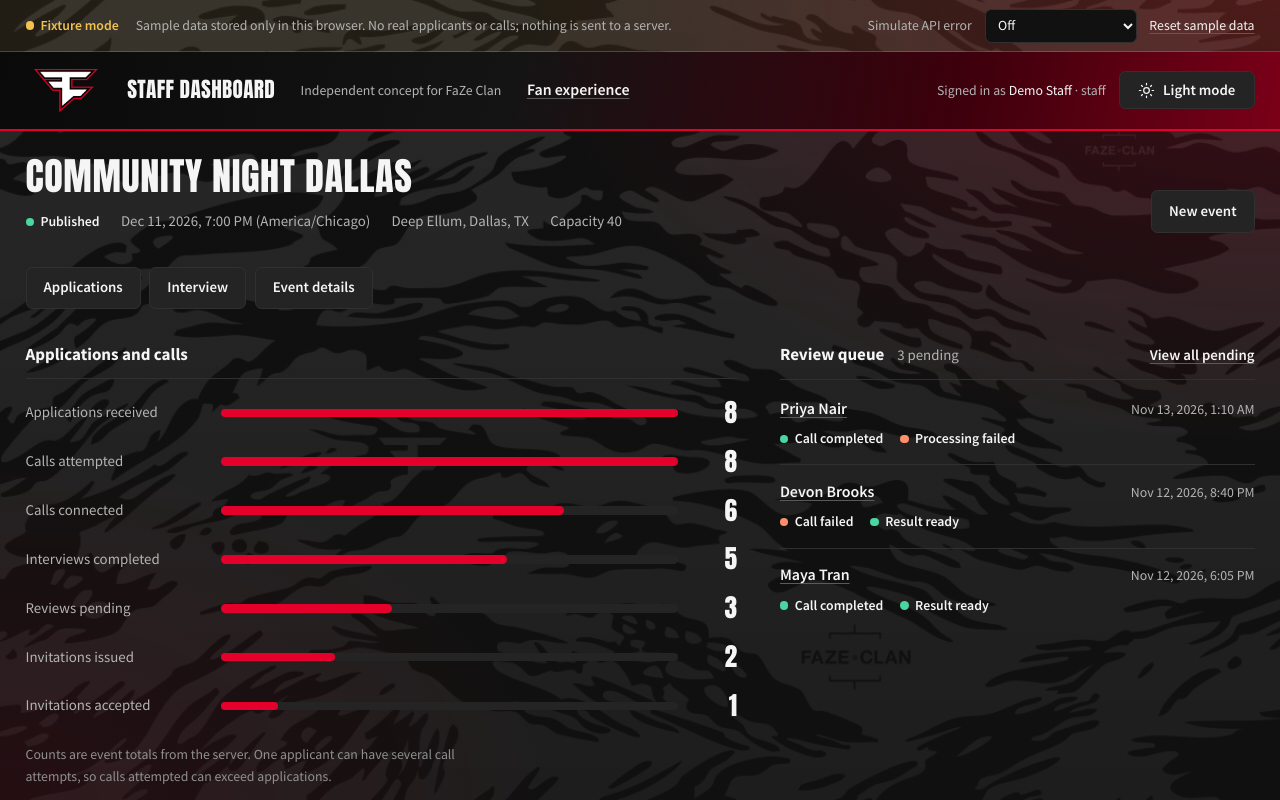
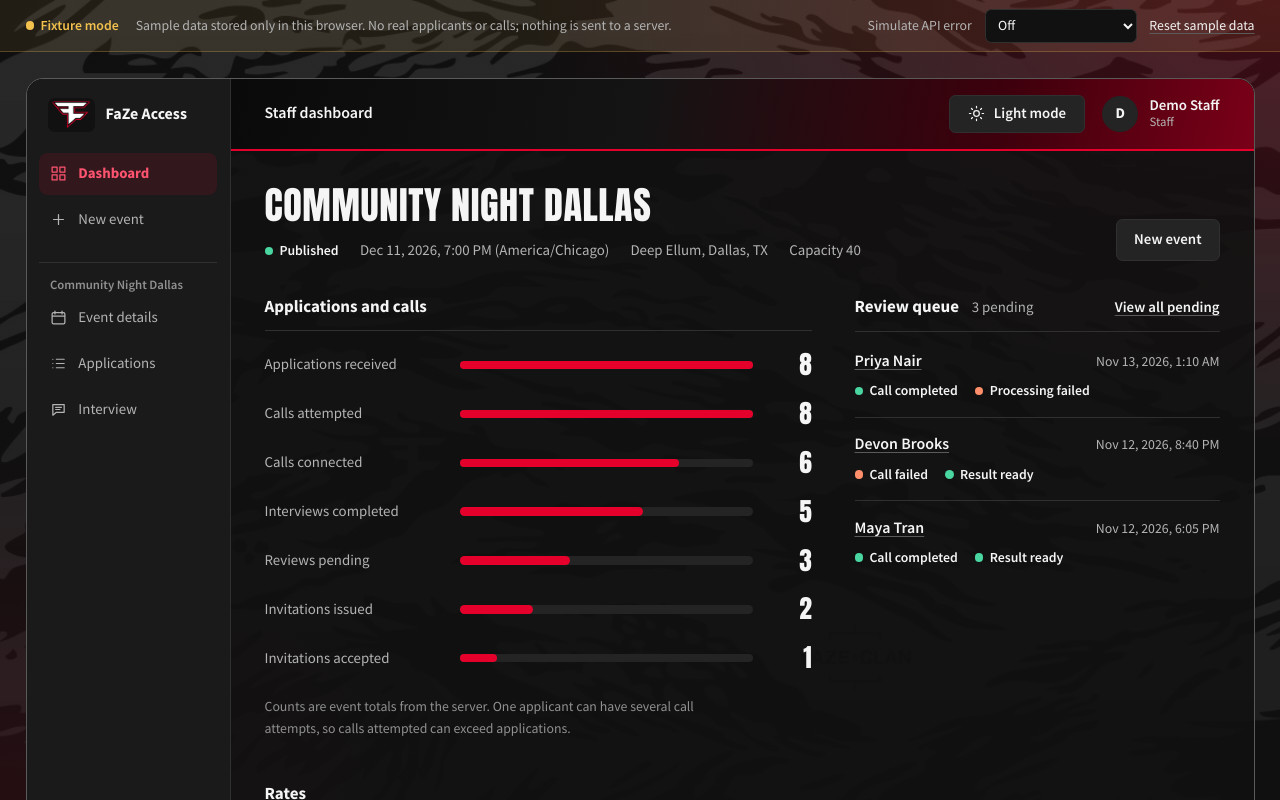
Before and after one commit to jasonpham2002/FazeClan-HackUTA26, a React (Vite) app in the folder web/: page /admin in a window 1280 px wide. Shown: the top 800 px of the page. Built offline with nearby package versions, Linux system fonts and the light colour scheme.

Commit message:
Share sidebar navigation across staff and fan pages

```diff
--- a/web/src/admin/AdminLayout.tsx
+++ b/web/src/admin/AdminLayout.tsx
@@ -1,8 +1,8 @@
 import { useQuery } from '@tanstack/react-query'
-import { Link, NavLink, Outlet } from 'react-router-dom'
-import { api, ApiError } from '../api'
-import fazeLogo from '../assets/brand/faze-logo-on-dark.png'
-import { ThemeToggle } from '../components/ui/ThemeToggle'
+import { Link, NavLink, Outlet, useMatch, useSearchParams } from 'react-router-dom'
+import { api, ApiError, dataSource } from '../api'
+import { AccessLayout } from '../components/ui/AccessLayout'
+import { Icon } from '../components/ui/Icon'
 import { EmptyState, ErrorState, linkClass, LoadingState } from '../components/ui/ui'
 
 /**
@@ -11,6 +11,18 @@ import { EmptyState, ErrorState, linkClass, LoadingState } from '../components/u
  */
 export function AdminLayout() {
   const me = useQuery({ queryKey: ['me'], queryFn: api.getMe })
+  const overview = useMatch('/admin')
+  const eventRoute = useMatch('/admin/events/:eventId/*')
+  const [params] = useSearchParams()
+  const events = useQuery({
+    queryKey: ['events'],
+    queryFn: api.listAdminEvents,
+    enabled: me.data?.role === 'staff' && Boolean(overview || eventRoute),
+  })
+  const selected = overview
+    ? events.data?.find(event => event.id === params.get('event')) ?? events.data?.[0]
+    : events.data?.find(event => event.id === eventRoute?.params.eventId)
+  const overviewLink = selected ? `/admin?event=${encodeURIComponent(selected.id)}` : '/admin'
 
   let body
   if (me.isPending) {
@@ -35,27 +47,46 @@ export function AdminLayout() {
   }
 
   return (
-    <>
-      <header className="staff-header border-b-2 border-accent">
-        <div className="mx-auto flex min-h-16 max-w-7xl flex-wrap items-center gap-x-6 gap-y-1 px-4 py-3 sm:px-6">
-          <NavLink to="/admin" end className="flex items-center gap-5">
-            {/* Toolkit logo for dark backgrounds, unmodified; brand minimum width is 40px. */}
-            <span className="faze-logo"><img src={fazeLogo} alt="FaZe Clan" width={60} height={40} className="h-10 w-auto" /></span>
-            <span className="title-display text-xl">Staff dashboard</span>
-          </NavLink>
-          <span className="text-[0.8125rem] text-muted">Independent concept for FaZe Clan</span>
-          <Link to="/" className={linkClass}>Fan experience</Link>
-          <div className="ml-auto flex flex-wrap items-center justify-end gap-3">
-            {me.data && (
-              <span className="text-[0.8125rem] text-muted">
-                Signed in as <span className="text-text">{me.data.displayName ?? me.data.email}</span> · {me.data.role}
-              </span>
+    <AccessLayout
+      home="/admin"
+      title="Staff dashboard"
+      sidebar={
+        <>
+          <nav aria-label="Staff navigation" className="access-nav">
+            <NavLink to={overviewLink} end><Icon name="dashboard" /> Dashboard</NavLink>
+            {me.data?.role === 'staff' && <NavLink to="/admin/events/new"><Icon name="plus" /> New event</NavLink>}
+          </nav>
+          {me.data?.role === 'staff' && selected && (
+            <div className="min-w-0 border-t border-border pt-3">
+              <p className="truncate px-2.5 pb-1 text-xs font-semibold text-subtle" title={selected.title}>{selected.title}</p>
+              <nav aria-label="Selected event navigation" className="access-nav">
+                <NavLink to={`/admin/events/${selected.id}`} end><Icon name="calendar" /> Event details</NavLink>
+                <NavLink to={`/admin/events/${selected.id}/applications`}><Icon name="list" /> Applications</NavLink>
+                <NavLink to={`/admin/events/${selected.id}/interview`}><Icon name="interview" /> Interview</NavLink>
+              </nav>
+            </div>
+          )}
+          <div className="access-sidebar-bottom">
+            {dataSource === 'fixtures' && (
+              <nav aria-label="Demo navigation" className="access-nav">
+                <Link to="/"><Icon name="arrowRight" /> Fan experience</Link>
+              </nav>
             )}
-            <ThemeToggle />
+            <p className="access-credit">Independent FaZe Clan concept</p>
+          </div>
+        </>
+      }
+      account={me.data && (
+        <div className="access-account">
+          <span aria-hidden="true" className="access-avatar">{(me.data.displayName ?? me.data.email).slice(0, 1).toUpperCase()}</span>
+          <div className="min-w-0">
+            <p className="break-words font-semibold">{me.data.displayName ?? me.data.email}</p>
+            <p className="text-xs text-muted capitalize">{me.data.role}</p>
           </div>
         </div>
-      </header>
-      <main className="mx-auto max-w-7xl px-4 pt-6 pb-16 sm:px-6">{body}</main>
-    </>
+      )}
+    >
+      {body}
+    </AccessLayout>
   )
 }
--- a/web/src/admin/pages/OverviewPage.tsx
+++ b/web/src/admin/pages/OverviewPage.tsx
@@ -77,18 +77,6 @@ export function OverviewPage() {
           </Link>
         </div>
       </div>
-
-      <nav aria-label="Event sections" className="flex flex-wrap gap-2">
-        <Link to={`/admin/events/${selected.id}/applications`} className={linkButtonClass}>
-          Applications
-        </Link>
-        <Link to={`/admin/events/${selected.id}/interview`} className={linkButtonClass}>
-          Interview
-        </Link>
-        <Link to={`/admin/events/${selected.id}`} className={linkButtonClass}>
-          Event details
-        </Link>
-      </nav>
 
       <EventOverview key={selected.id} event={selected} />
     </div>
--- /dev/null
+++ b/web/src/components/ui/AccessLayout.tsx
@@ -0,0 +1,48 @@
+import type { ReactNode } from 'react'
+import { Link } from 'react-router-dom'
+import logo from '../../assets/brand/faze-logo-on-dark.png'
+import { ThemeToggle } from './ThemeToggle'
+import './access-layout.css'
+
+type AccessLayoutProps = {
+  home: string
+  title: string
+  sidebar: ReactNode
+  account?: ReactNode
+  footer?: ReactNode
+  children: ReactNode
+}
+
+export function AccessLayout({ home, title, sidebar, account, footer, children }: AccessLayoutProps) {
+  return (
+    <div className="access-frame">
+      <a href="#access-main" className="sr-only focus:not-sr-only focus:absolute focus:z-50 focus:bg-surface focus:p-4">
+        Skip to content
+      </a>
+      <div className="access-shell">
+        <aside className="access-sidebar">
+          <Link to={home} className="access-brand">
+            <img src={logo} alt="" width={42} height={28} />
+            <span>FaZe Access</span>
+          </Link>
+          {sidebar}
+        </aside>
+        <div className="flex min-w-0 flex-col">
+          <header className="access-header access-toolbar">
+            <span className="font-semibold">{title}</span>
+            <div className="flex min-w-0 flex-wrap items-center gap-3 sm:gap-4">
+              <ThemeToggle />
+              {account}
+            </div>
+          </header>
+          <main id="access-main" tabIndex={-1} className="access-content flex-1">{children}</main>
+          {footer && (
+            <footer className="access-content flex flex-wrap items-center justify-between gap-x-6 gap-y-2 border-t border-border text-sm text-muted">
+              {footer}
+            </footer>
+          )}
+        </div>
+      </div>
+    </div>
+  )
+}
--- a/web/src/components/ui/Icon.tsx
+++ b/web/src/components/ui/Icon.tsx
@@ -10,6 +10,11 @@ const paths = {
   alert: 'M12 8v5m0 3.5v.01M10.3 3.9 2.6 17.2A2 2 0 0 0 4.3 20h15.4a2 2 0 0 0 1.7-2.8L13.7 3.9a2 2 0 0 0-3.4 0Z',
   info: 'M12 11v6m0-9.5v.01M21 12a9 9 0 1 1-18 0 9 9 0 0 1 18 0Z',
   chevronDown: 'm6 9 6 6 6-6',
+  dashboard: 'M3 3h7v7H3zm11 0h7v7h-7zM3 14h7v7H3zm11 0h7v7h-7z',
+  calendar: 'M5 5h14a2 2 0 0 1 2 2v12a2 2 0 0 1-2 2H5a2 2 0 0 1-2-2V7a2 2 0 0 1 2-2zm2-2v4m10-4v4M3 10h18',
+  list: 'M9 6h11M9 12h11M9 18h11M4 6h.01M4 12h.01M4 18h.01',
+  interview: 'M4 5h16v11H9l-5 4V5zm4 4h8m-8 3h6',
+  profile: 'M16 7a4 4 0 1 1-8 0 4 4 0 0 1 8 0ZM4 21v-2a5 5 0 0 1 5-5h6a5 5 0 0 1 5 5v2',
   sun: 'M16 12a4 4 0 1 1-8 0 4 4 0 0 1 8 0ZM12 2v2m0 16v2M2 12h2m16 0h2M4.9 4.9l1.4 1.4m11.4 11.4 1.4 1.4m0-14.2-1.4 1.4M6.3 17.7l-1.4 1.4',
   moon: 'M20.9 13.3A9 9 0 1 1 10.7 3.1a7.5 7.5 0 0 0 10.2 10.2Z',
 } as const
--- /dev/null
+++ b/web/src/components/ui/access-layout.css
@@ -0,0 +1,117 @@
+.access-frame {
+  min-height: 100vh;
+  padding: clamp(0.5rem, 2vw, 1.5rem);
+}
+
+.access-shell {
+  display: grid;
+  grid-template-columns: 12rem minmax(0, 1fr);
+  max-width: 100rem;
+  min-height: calc(100vh - 3rem);
+  margin-inline: auto;
+  overflow: clip;
+  border: 1px solid var(--color-border-strong);
+  border-radius: 1rem;
+  background: color-mix(in srgb, var(--color-bg) 85%, transparent);
+}
+
+.access-sidebar {
+  display: flex;
+  flex-direction: column;
+  gap: 1.25rem;
+  padding: 1.15rem 0.75rem;
+  border-inline-end: 1px solid var(--color-border);
+  background: var(--color-surface);
+}
+
+.access-brand,
+.access-nav a,
+.access-account {
+  display: flex;
+  align-items: center;
+  gap: 0.65rem;
+}
+
+.access-brand {
+  padding-inline: 0.5rem;
+  font-weight: 700;
+}
+
+.access-brand img {
+  width: 2.75rem;
+  height: auto;
+  padding: 0.2rem;
+  border-radius: 0.4rem;
+  background: #111111;
+}
+
+.access-nav {
+  display: flex;
+  flex-wrap: wrap;
+  gap: 0.25rem;
+}
+
+.access-nav a {
+  padding: 0.55rem 0.65rem;
+  border-radius: 0.5rem;
+  font-size: 0.875rem;
+  color: var(--color-muted);
+}
+
+.access-nav a:hover {
+  background: var(--color-surface-2);
+  color: var(--color-text);
+}
+
+.access-nav a[aria-current='page'] {
+  background: color-mix(in srgb, var(--color-accent) 12%, var(--color-surface));
+  color: var(--color-accent-text);
+  font-weight: 700;
+  text-decoration: none;
+}
+
+.access-sidebar-bottom {
+  margin-top: auto;
+}
+
+.access-credit {
+  padding-inline: 0.5rem;
+  color: var(--color-subtle);
+  font-size: 0.75rem;
+}
+
+.access-toolbar {
+  display: flex;
+  flex-wrap: wrap;
+  align-items: center;
+  justify-content: space-between;
+  gap: 0.75rem;
+  min-height: 4.25rem;
+  padding: 0.75rem clamp(0.8rem, 3vw, 2rem);
+  border-bottom: 2px solid var(--color-accent);
+}
+
+.access-avatar {
+  display: grid;
+  flex: none;
+  width: 2.125rem;
+  height: 2.125rem;
+  place-items: center;
+  border-radius: 50%;
+  background: var(--color-surface-2);
+  color: var(--color-text);
+  font-weight: 700;
+}
+
+.access-account { max-width: 18rem; font-size: 0.875rem; line-height: 1.25; }
+.access-content { padding: clamp(0.8rem, 3vw, 2rem); }
+
+@media (min-width: 48rem) {
+  .access-nav { flex-direction: column; }
+}
+
+@media (max-width: 47.99rem) {
+  .access-shell { grid-template-columns: minmax(0, 1fr); }
+  .access-sidebar { gap: 0.6rem; border-inline-end: 0; border-bottom: 1px solid var(--color-border); }
+  .access-credit { display: none; }
+}
--- a/web/src/fan/FanPages.tsx
+++ b/web/src/fan/FanPages.tsx
@@ -3,9 +3,9 @@ import { useState } from 'react'
 import { Link, NavLink, Outlet, useNavigate, useParams } from 'react-router-dom'
 import { api, ApiError, dataSource } from '../api'
 import type { FixtureFanInput } from '../api/types'
-import logo from '../assets/brand/faze-logo-on-dark.png'
+import { AccessLayout } from '../components/ui/AccessLayout'
+import { Icon } from '../components/ui/Icon'
 import { ApplicationStatusBadge, CallStatusBadge } from '../components/ui/StatusBadge'
-import { ThemeToggle } from '../components/ui/ThemeToggle'
 import { Button, Card, EmptyState, ErrorState, Field, inputClass, linkButtonClass, LoadingState, Notice } from '../components/ui/ui'
 import { formatDateTime } from '../lib/format'
 import { canRequestCall, eventUnavailable, fanStatusText, normalizePhone } from './logic'
@@ -24,20 +24,31 @@ function LoadError({ error, retry }: { error: unknown; retry: () => unknown }) {
 }
 
 export function FanLayout() {
-  const me = useQuery(meOptions)
-  return <>
-    <a href="#fan-main" className="sr-only focus:not-sr-only focus:absolute focus:z-50 focus:bg-surface focus:p-4">Skip to content</a>
-    <header className="border-b border-border bg-surface"><div className="mx-auto flex max-w-7xl flex-wrap items-center gap-x-6 gap-y-3 px-4 py-4 sm:px-6">
-      <Link to="/" className="flex items-center gap-4"><span className="faze-logo"><img src={logo} alt="FaZe Clan" className="h-10 w-auto" width="60" height="40" /></span><span className="title-display text-xl">Access</span></Link>
-      <nav aria-label="Fan navigation" className="flex flex-wrap gap-5 text-sm"><NavLink to="/" end>Events</NavLink><NavLink to="/profile">My profile</NavLink><NavLink to="/sign-in">{fixture ? 'Demo profile' : 'Sign in'}</NavLink></nav>
-      <div className="ml-auto flex flex-wrap items-center justify-end gap-3">
-        {(fixture || me.data?.role === 'staff') && <Link to="/admin" className={linkButtonClass}>Staff dashboard</Link>}
-        <ThemeToggle />
-      </div>
-    </div></header>
-    <main id="fan-main" tabIndex={-1} className="mx-auto min-h-[70vh] max-w-7xl px-4 py-8 sm:px-6"><Outlet /></main>
-    <footer className="mx-auto max-w-7xl border-t border-border px-4 py-6 text-sm text-muted sm:px-6">Independent concept for FaZe Clan · Event admission is reviewed by staff.</footer>
-  </>
+  return (
+    <AccessLayout
+      home="/"
+      title="Fan experience"
+      sidebar={
+        <>
+          <nav aria-label="Fan navigation" className="access-nav">
+            <NavLink to="/" end><Icon name="calendar" /> Events</NavLink>
+            <NavLink to="/profile"><Icon name="profile" /> My profile</NavLink>
+            <NavLink to="/sign-in"><Icon name="arrowRight" /> {fixture ? 'Demo profile' : 'Sign in'}</NavLink>
+          </nav>
+          {fixture && (
+            <nav aria-label="Demo navigation" className="access-nav access-sidebar-bottom">
+              <Link to="/admin"><Icon name="dashboard" /> Staff dashboard</Link>
+            </nav>
+          )}
+        </>
+      }
+      footer={
+        <p>Independent concept for FaZe Clan · Event admission is reviewed by staff.</p>
+      }
+    >
+      <Outlet />
+    </AccessLayout>
+  )
 }
 
 export function FanEventsPage() {
--- a/web/src/styles/tokens.css
+++ b/web/src/styles/tokens.css
@@ -163,21 +163,12 @@ html {
     url('../assets/brand/tiger-camo-bw.jpg');
 }
 
-.staff-header {
+.access-header {
   background: linear-gradient(100deg, #0a0a0a 0%, #141414 40%, #3d000c 75%, #7a0018 100%);
 }
 
-[data-theme='light'] .staff-header {
+[data-theme='light'] .access-header {
   background: linear-gradient(100deg, #ffffff 0%, #fbf7f8 55%, #f3dde2 100%);
-}
-
-.faze-logo {
-  padding: 0.25rem 0.5rem;
-  border-radius: 0.375rem;
-}
-
-[data-theme='light'] .faze-logo {
-  background: #111111;
 }
 
 ::selection {
```
